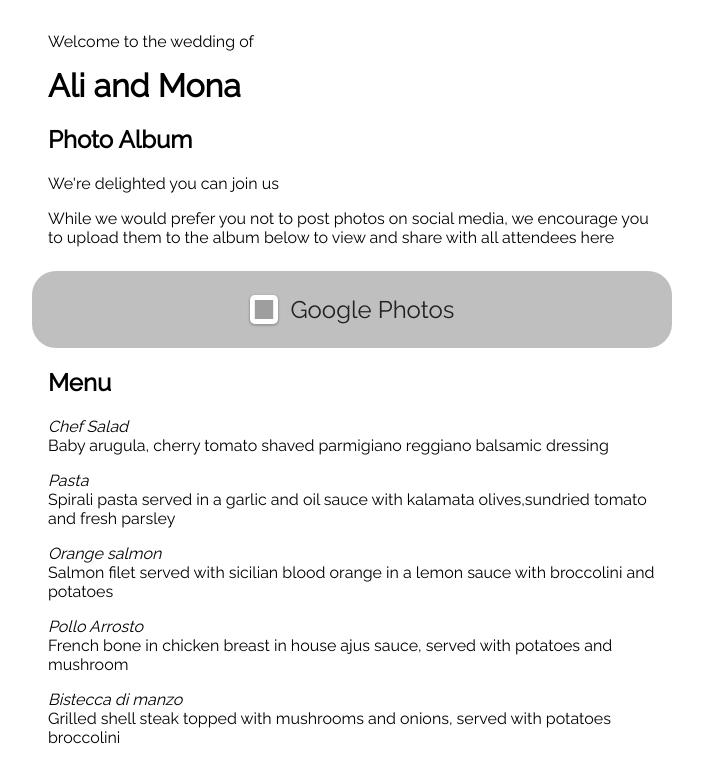
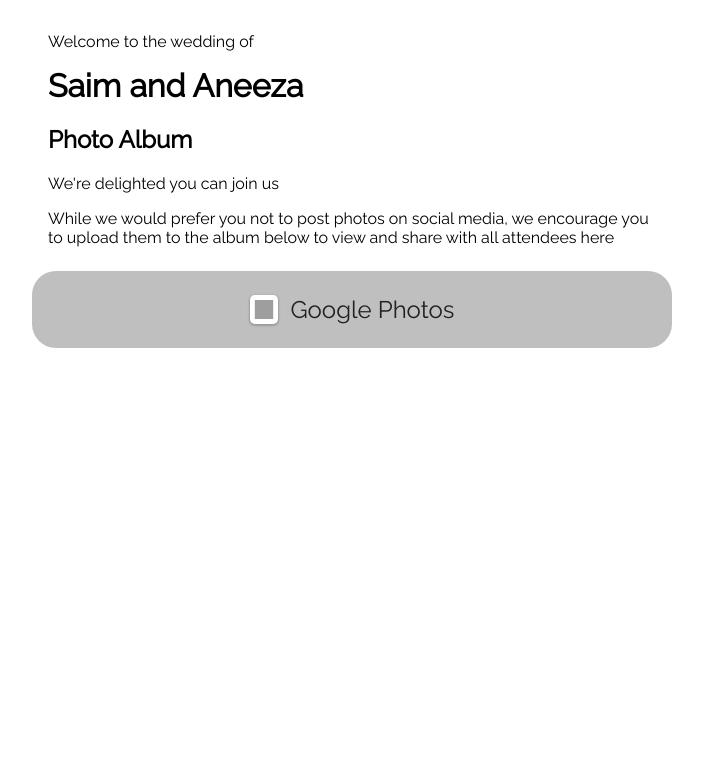
Before and after one commit to saimaneeza/saimaneeza.github.io, a plain HTML site: page index.html in a window 1280 px wide. Shown: the whole page, without its empty margins (288-991 px from the left). Drawn offline with Linux system fonts and the light colour scheme; grey boxes are pictures that could not be loaded.

Commit message:
updated to saim and aneeza

```diff
--- a/index.html
+++ b/index.html
@@ -67,31 +67,20 @@
         }
       }
     </style>
-    <title>Ali and Mona</title>
+    <title>Saim and Aneeza</title>
   </head>
   <body>
     <p class="welcome">Welcome to the wedding of</p>
-    <h1>Ali and Mona</h1>
+    <h1>Saim and Aneeza</h1>
     <h2>Photo Album</h2>
     <p>We're delighted you can join us</p>
     <p>While we would prefer you not to post photos on social media, we
       encourage you to upload them to the album below to view and share with
       all attendees here</p>
-    <a href="https://photos.app.goo.gl/1E8soYVPeceZtXkDA">
+    <a href="https://photos.app.goo.gl/gE1fpstkH6tnvSNr7" target="_blank">
       <img src="https://1000logos.net/wp-content/uploads/2020/05/Google-Photos-logo.png" alt="Google Photos"/>
       <span>Google Photos</span>
     </a>
-    <h2>Menu</h2>
-    <p><em>Chef Salad</em>Baby arugula, cherry tomato shaved parmigiano
-      reggiano balsamic dressing</p>
-    <p><em>Pasta</em>Spirali pasta served in a garlic and oil sauce with
-      kalamata olives,sundried tomato and fresh parsley</p>
-    <p><em>Orange salmon</em>Salmon filet served with sicilian blood orange in
-      a lemon sauce with broccolini and potatoes</p>
-    <p><em>Pollo Arrosto</em>French bone in chicken breast in house ajus sauce,
-      served with potatoes and mushroom</p>
-    <p><em>Bistecca di manzo</em>Grilled shell steak topped with mushrooms and
-      onions, served with potatoes broccolini</p>
     <!-- Google tag (gtag.js) -->
     <script async src="https://www.googletagmanager.com/gtag/js?id=G-3NPDMK6L07"></script>
     <script>
```
